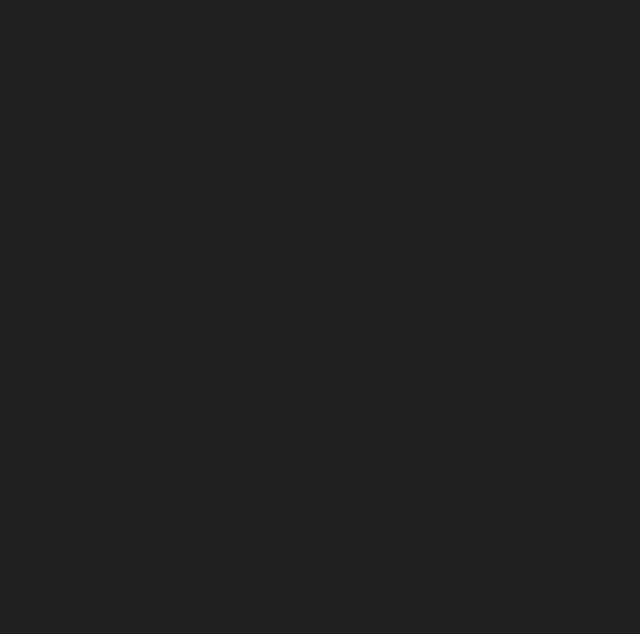
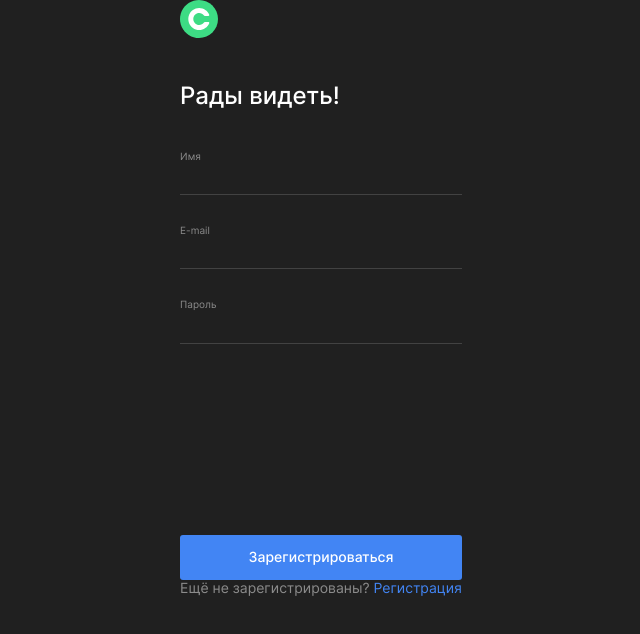
Before and after one commit to elli-nidis/movies-explorer-frontend, a React app: page /signin in a window 1280 px wide. Shown: the whole page, without its empty margins (319-959 px from the left). Built offline with nearby package versions, Linux system fonts and the light colour scheme; a web font is replaced by a local one.

Commit message:
feat: выделить компонент TitlePageWithForm

```diff
--- a/src/components/Login/Login.js
+++ b/src/components/Login/Login.js
@@ -1,10 +1,67 @@
-// import React from "react";
-// import { Link } from "react-router-dom";
+import React, {useState} from "react";
+import { useLocation } from "react-router-dom";
 import './Login.css';
+import { Form } from '../Form/Form';
+import { FormWrapper } from '../FormWrapper/FormWrapper';
+import { TitlePageWithForm } from '../TitlePageWithForm/TitlePageWithForm';
+import { AlternativeAction } from '../AlternativeAction/AlternativeAction';
+import { Logo } from '../Logo/Logo';
 
 
 function Login() {
-  return;
+  const location = useLocation();
+  const locationString = (location.pathname).match(/\w/gi).join("");
+  const err = {message: ""};
+
+  const [formValue, setFormValue] = useState({
+    name: "",
+    email: "",
+    password: ""
+  });
+
+  const handleChange = (e) => {
+    const {name, value} = e.target;
+
+    setFormValue({
+      ...formValue,
+      [name]: value
+    });
+  };
+
+  return (
+    <section className="login" aria-label="раздел входа в аккаунт">
+      <FormWrapper>
+        <>
+          <Logo />
+          <TitlePageWithForm title={"Рады видеть!"}/>
+          <Form
+            name = {`form-${locationString}`}
+            clName = {locationString}
+            textButton = {"Зарегистрироваться"}
+          >
+            <>
+              <label htmlFor="input-name" className="form__label">
+                Имя
+                <input className="form__input" id="input-name" type="text" name="name" value={formValue.name} onChange={handleChange} required />
+                <span className="form__error">{err.message || ""}</span>
+              </label>
+              <label htmlFor="input-email" className="form__label">
+                E-mail
+                <input className="form__input" id="input-email" type="email" name="email" value={formValue.email} onChange={handleChange} required />
+                <span className="form__error">{err.message || ""}</span>
+              </label>
+              <label htmlFor="input-password" className="form__label">
+                Пароль
+                <input className={`form__input ${err.message && "form__input_error"}`} id="input-password" type="password" name="password" value={formValue.password} onChange={handleChange} required />
+                <span className="form__error">{err.message || ""}</span>
+              </label>
+            </>
+          </Form>
+        </>
+      </FormWrapper>
+      <AlternativeAction/>
+    </section>
+  );
 }
 
 export {Login};
--- a/src/components/Register/Register.css
+++ b/src/components/Register/Register.css
@@ -8,7 +8,7 @@
   row-gap: 16px;
 }
 
-.register__title {
+/* .register__title {
   font-family: 'Inter', 'Arial', sans-serif;
   font-size: 24px;
   font-weight: 500;
@@ -16,7 +16,7 @@
   color: #fff;
   padding: 0px;
   margin: 0px;
-}
+} */
 
 @media screen and (max-width: 520px) {
   .register {
--- a/src/components/Register/Register.js
+++ b/src/components/Register/Register.js
@@ -3,6 +3,7 @@ import { useLocation } from "react-router-dom";
 import './Register.css';
 import { Form } from '../Form/Form';
 import { FormWrapper } from '../FormWrapper/FormWrapper';
+import { TitlePageWithForm } from '../TitlePageWithForm/TitlePageWithForm';
 import { AlternativeAction } from '../AlternativeAction/AlternativeAction';
 import { Logo } from '../Logo/Logo';
 
@@ -32,7 +33,8 @@ function Register() {
       <FormWrapper>
         <>
           <Logo />
-          <h2 className="register__title">Добро пожаловать!</h2>
+          {/* <h2 className="register__title">Добро пожаловать!</h2> */}
+          <TitlePageWithForm title={"Добро пожаловать!"}/>
           <Form
             name = {`form-${locationString}`}
             clName = {locationString}
--- /dev/null
+++ b/src/components/TitlePageWithForm/TitlePageWithForm.css
@@ -0,0 +1,9 @@
+.title {
+  font-family: 'Inter', 'Arial', sans-serif;
+  font-size: 24px;
+  font-weight: 500;
+  line-height: 1.21;
+  color: #fff;
+  padding: 0px;
+  margin: 0px;
+}
--- /dev/null
+++ b/src/components/TitlePageWithForm/TitlePageWithForm.js
@@ -0,0 +1,12 @@
+import React from "react";
+import './TitlePageWithForm.css';
+
+
+function TitlePageWithForm({title}) {
+
+  return (
+    <h2 className="title">{title}</h2>
+  );
+}
+
+export {TitlePageWithForm};
```
